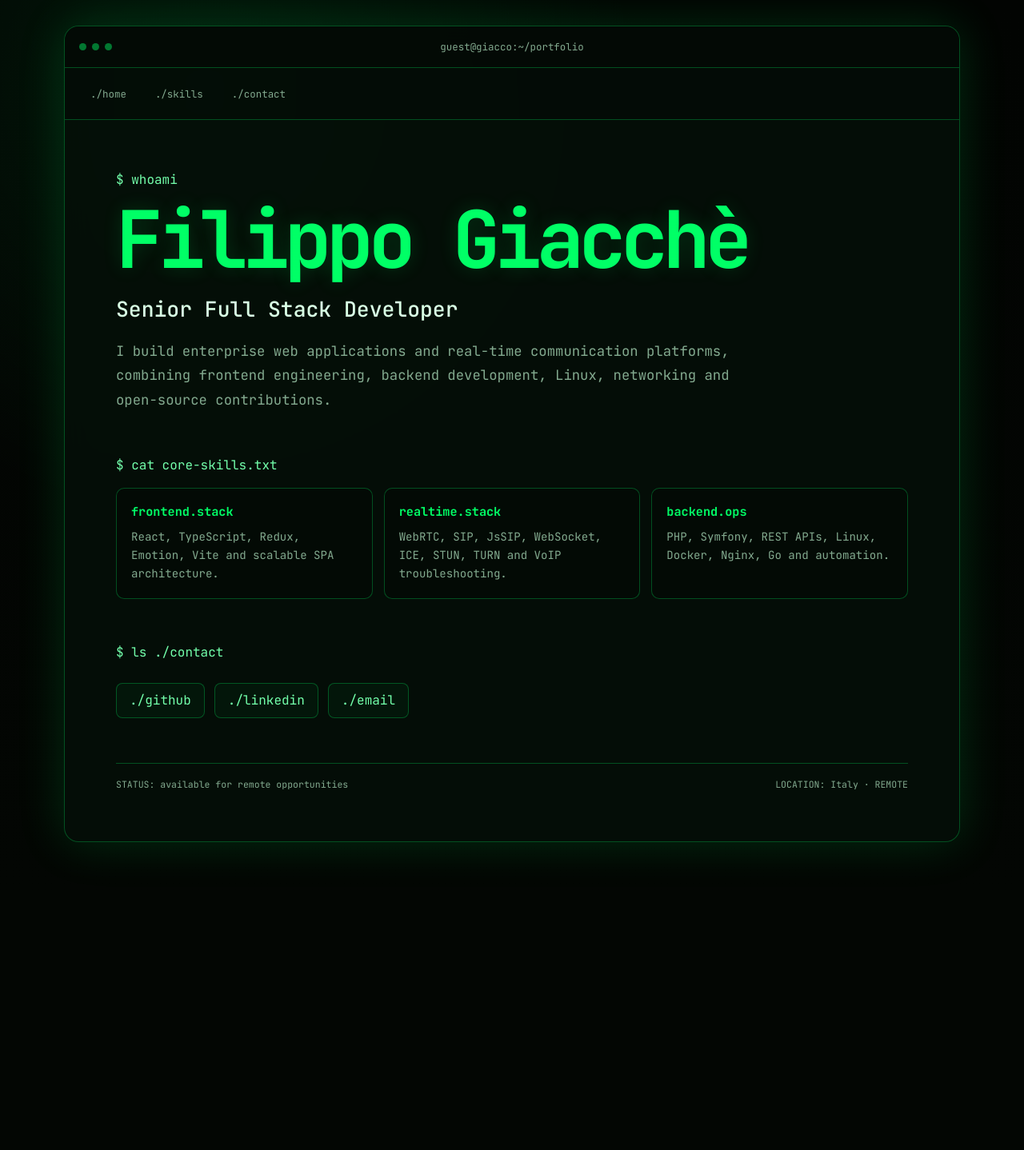
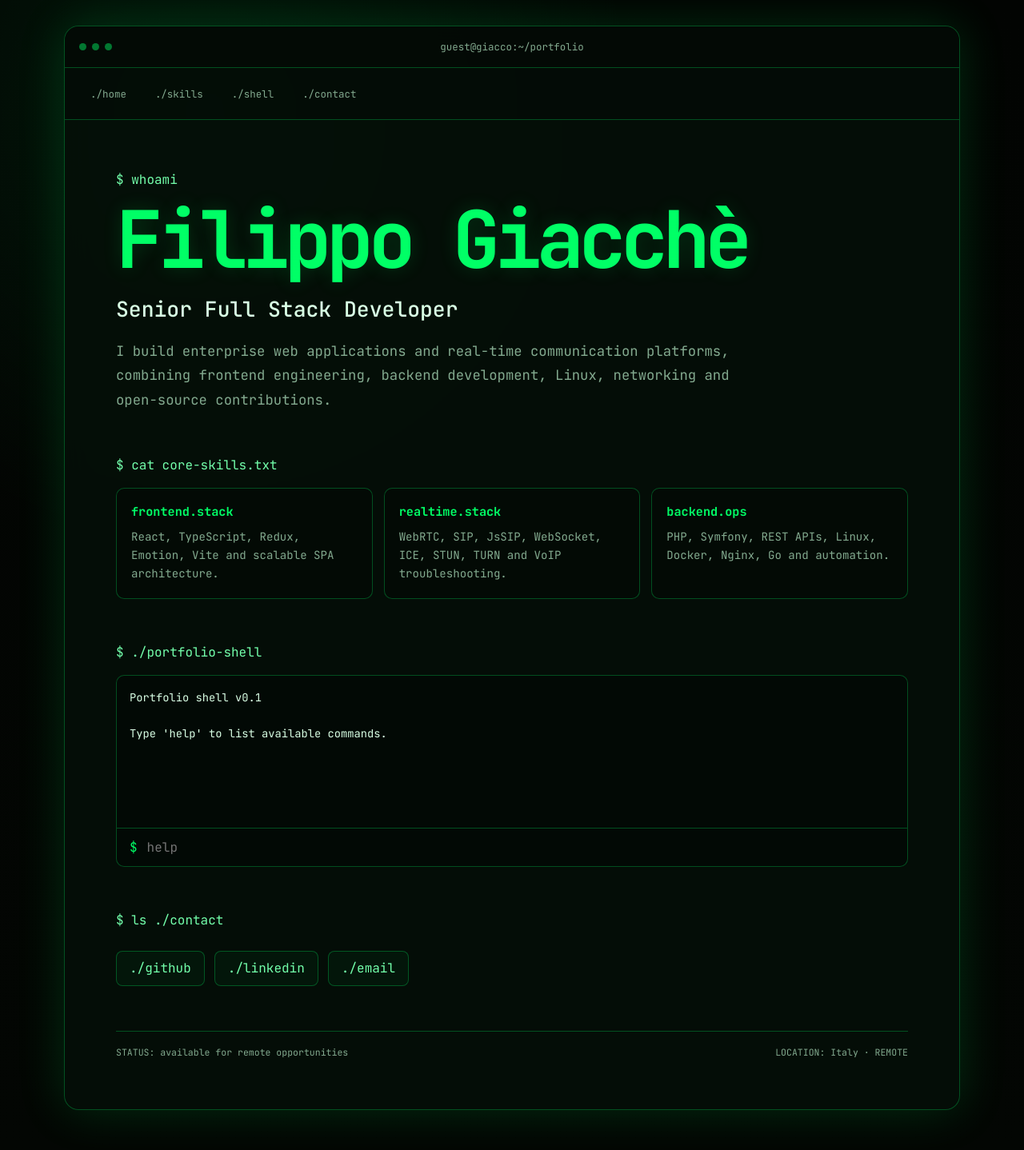
Before and after one commit to giacco/giacco.github.io, a React (Vite) app: page / in a window 1280 px wide. Shown: the top 1438 px of the page at 80% size. Before the commit the page ends 1117 px from the top, so only its background shows below. Built offline with nearby package versions, Linux system fonts and the light colour scheme.

Commit message:
feat: integrate boot flow and interactive shell

```diff
--- a/src/App.tsx
+++ b/src/App.tsx
@@ -1,5 +1,8 @@
+import { useCallback, useState } from 'react';
 import styled from '@emotion/styled';
 import { motion } from 'framer-motion';
+import { BootSequence } from './components/boot/BootSequence';
+import { InteractiveShell } from './components/shell/InteractiveShell';
 
 const Page = styled.main`
   width: min(1120px, calc(100% - 32px));
@@ -199,8 +202,21 @@ const cards = [
   ['backend.ops', 'PHP, Symfony, REST APIs, Linux, Docker, Nginx, Go and automation.'],
 ];
 
+function shouldShowBoot() {
+  return typeof window !== 'undefined' && sessionStorage.getItem('portfolio-booted') !== 'true';
+}
+
 export default function App() {
+  const [isBooting, setIsBooting] = useState(shouldShowBoot);
+
+  const completeBoot = useCallback(() => {
+    sessionStorage.setItem('portfolio-booted', 'true');
+    setIsBooting(false);
+  }, []);
+
   return (
+    <>
+      {isBooting && <BootSequence onComplete={completeBoot} />}
       <Page>
         <Terminal>
           <Bar>
@@ -211,6 +227,7 @@ export default function App() {
           <Navigation aria-label="Portfolio sections">
             <a href="#home">./home</a>
             <a href="#skills">./skills</a>
+            <a href="#shell">./shell</a>
             <a href="#contact">./contact</a>
           </Navigation>
           <Body>
@@ -237,6 +254,11 @@ export default function App() {
               </Grid>
             </section>
 
+            <section id="shell">
+              <Prompt>$ ./portfolio-shell</Prompt>
+              <InteractiveShell />
+            </section>
+
             <section id="contact">
               <Prompt>$ ls ./contact</Prompt>
               <Actions>
@@ -253,5 +275,6 @@ export default function App() {
           </Body>
         </Terminal>
       </Page>
+    </>
   );
 }
```
Lines whose indentation alone changed are shown as unchanged.
